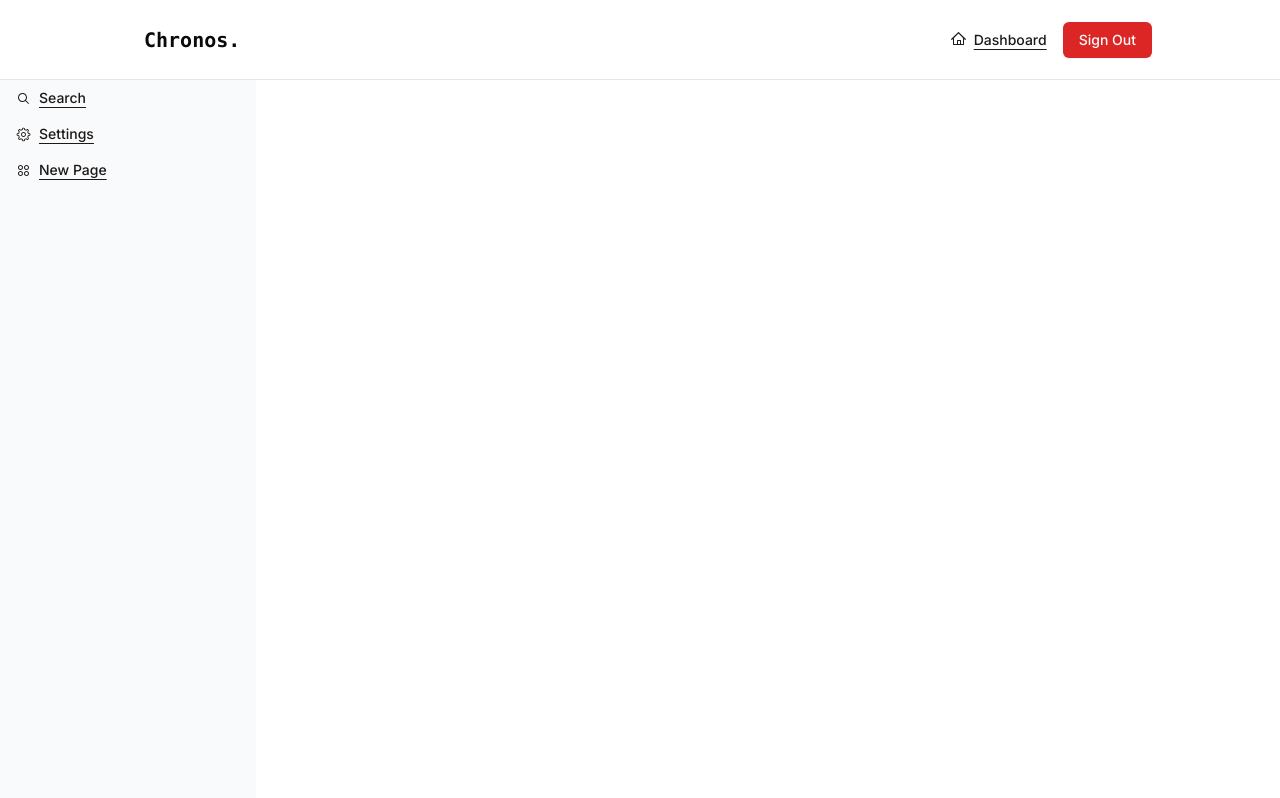
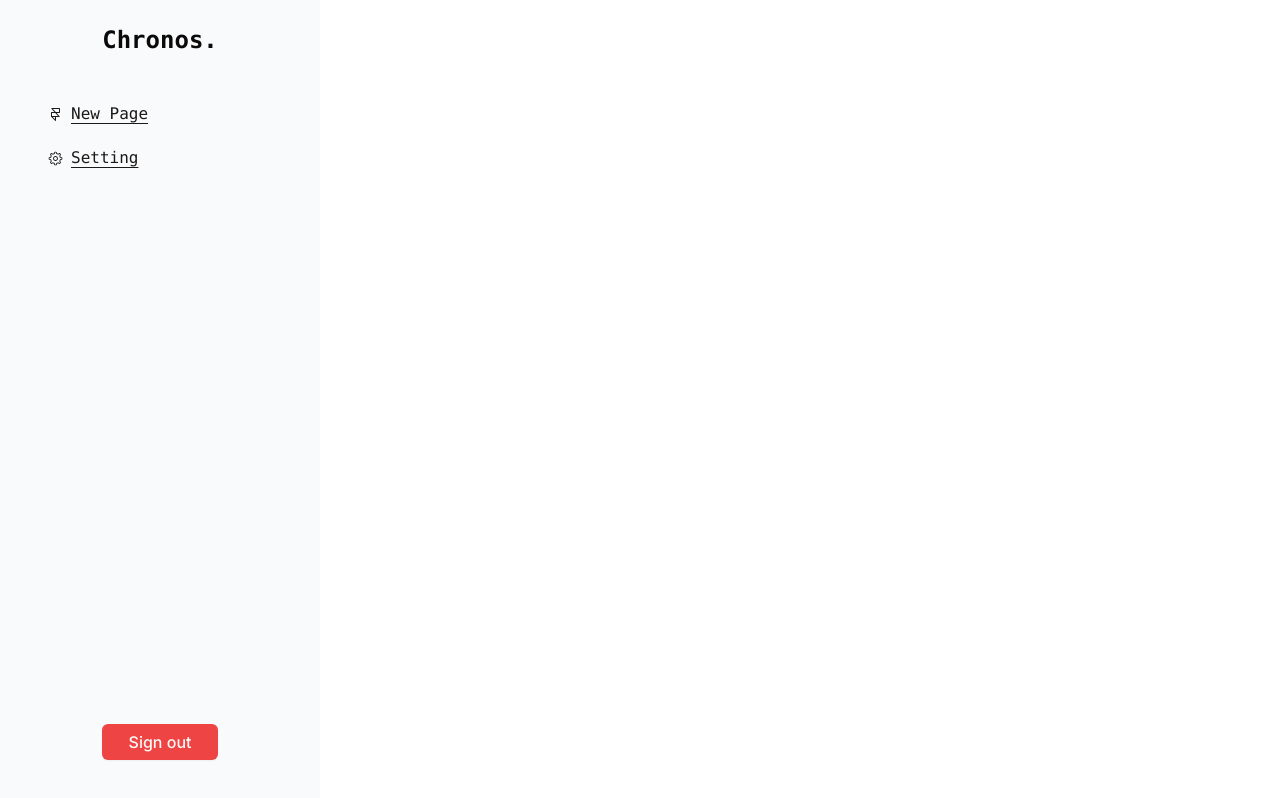
Before and after one commit to KushalHarsora/Chronos, a Next.js app: page /dashboard in a window 1280 px wide. Built offline with nearby package versions, Linux system fonts and the light colour scheme.

Commit message:
some changes

```diff
--- a/src/app/dashboard/page.tsx
+++ b/src/app/dashboard/page.tsx
@@ -2,7 +2,7 @@
 
 import { Button } from "@/components/ui/button"
 import { Sheet, SheetContent, SheetTrigger } from "@/components/ui/sheet"
-import { GearIcon, HamburgerMenuIcon, MagnifyingGlassIcon, HomeIcon, TokensIcon } from "@radix-ui/react-icons"
+import { FramerLogoIcon, GearIcon } from "@radix-ui/react-icons"
 import axios from "axios"
 import { useRouter } from "next/navigation"
 import React from "react"
@@ -38,115 +38,37 @@ const Dashboard = () => {
     return (
         <React.Fragment>
             <main className=" h-screen w-screen flex justify-center items-center">
-                {/* Navbar */}
-                <section className=" fixed z-0 h-[10vh] w-screen top-0 left-0 flex flex-row justify-between px-[10%] items-center border-b-[1.5px] bg-white/75 backdrop-blur-lg">
-                    <div>
-                        <Button variant={'ghost'} onClick={() => { router.push('/') }} className=" font-mono font-semibold text-xl hover:bg-transparent">
+                {/* Left Section */}
+                <section className=" h-screen w-1/4 absolute left-0 top-0 bg-slate-50 flex flex-col justify-center items-center">
+                    <div className=" h-[10vh] w-full absolute top-0 left-0 flex justify-center items-center">
+                        <Button variant={'ghost'} onClick={() => { router.push('/') }} className=" font-mono font-semibold text-2xl hover:bg-transparent">
                             Chronos.
                         </Button>
                     </div>
-                    <div className=" flex flex-row max-lg:hidden">
-                        <Button
-                            variant={'link'}
-                            className=" w-full gap-2 underline"
-                            onClick={() => { router.push('/dashboard') }}
-                        >
-                            <HomeIcon />
-                            Dashboard
+                    <div className=" h-[90vh] w-full absolute top-[10vh] left-0 px-4 flex flex-col justify-between items-center">
+                        <div className=" h-fit w-full flex flex-col justify-start items-start gap-2 px-4 mt-4">
+                        <Button variant={'link'} onClick={() => {}} className=" font-mono font-medium text-base hover:bg-transparent underline gap-2">
+                            <FramerLogoIcon />
+                            New Page
                         </Button>
-                        <Button
-                            variant={'destructive'}
-                            className=" bg-red-600 w-1/2 hover:bg-red-600"
-                            onClick={handlelogout}
-                        >
-                            Sign Out
+                        <Button variant={'link'} onClick={() => {}} className=" font-mono font-medium text-base hover:bg-transparent underline gap-2">
+                            <GearIcon />
+                            Setting
                         </Button>
-                    </div>
-                    <div className=" lg:hidden">
-                        <Sheet>
-                            <SheetTrigger asChild>
-                                <Button variant={'ghost'} className=" hover:bg-transparent">
-                                    <HamburgerMenuIcon />
-                                </Button>
-                            </SheetTrigger>
-                            <SheetContent>
-                                <div className=" w-full h-full flex flex-col justify-between items-center overflow-hidden">
-                                    <div className=" mt-[5vh] h-2/6 w-full flex flex-col justify-evenly items-center">
-                                        <Button
-                                            variant={'link'}
-                                            className=" w-full gap-2 underline"
-                                            onClick={() => { }}
-                                        >
-                                            <MagnifyingGlassIcon />
-                                            Search
-                                        </Button>
-                                        <Button
-                                            variant={'link'}
-                                            className=" w-full gap-2 underline"
-                                            onClick={() => { router.push('/dashboard') }}
-                                        >
-                                            <HomeIcon />
-                                            Dashboard
-                                        </Button>
-                                        <Button
-                                            variant={'link'}
-                                            className=" w-full gap-2 underline"
-                                            onClick={() => { router.push('/setting') }}
-                                        >
-                                            <GearIcon />
-                                            Settings
-                                        </Button>
-                                        <Button
-                                            variant={'link'}
-                                            className=" w-full gap-2 underline"
-                                            onClick={() => { router.push('/') }}
-                                        >
-                                            <TokensIcon />
-                                            New Page
-                                        </Button>
-                                    </div>
-                                    <Button
-                                        variant={'destructive'}
-                                        className=" bg-red-600 w-1/2 hover:bg-red-600"
-                                        onClick={handlelogout}
-                                    >
-                                        Sign Out
-                                    </Button>
-                                </div>
-                            </SheetContent>
-                        </Sheet>
+                        </div>
+                        <div className=" h-fit w-full flex justify-center items-center mb-10">
+                            <Button
+                                variant={'destructive'}
+                                className=" text-base w-2/5"
+                                onClick={handlelogout}
+                            >
+                                Sign out
+                            </Button>
+                        </div>
                     </div>
                 </section>
-                <section className=" absolute top-[10vh] left-0 h-[90vh] w-full flex justify-center items-center">
-                    <div className=" absolute left-0 top-0 w-1/5 h-[90vh] bg-gray-50 flex flex-col justify-start items-start">
-                        <Button
-                            variant={'link'}
-                            className=" w-fit gap-2 underline"
-                            onClick={() => { }}
-                        >
-                            <MagnifyingGlassIcon />
-                            Search
-                        </Button>
-                        <Button
-                            variant={'link'}
-                            className=" w-fit gap-2 underline"
-                            onClick={() => { router.push('/setting') }}
-                        >
-                            <GearIcon />
-                            Settings
-                        </Button>
-                        <Button
-                            variant={'link'}
-                            className=" w-fit gap-2 underline"
-                            onClick={() => { router.push('/') }}
-                        >
-                            <TokensIcon />
-                            New Page
-                        </Button>
-                    </div>
-                    <div>
+                <section className=" h-screen w-3/4 absolute left-1/4 top-0 bg-white">
 
-                    </div>
                 </section>
             </main>
         </React.Fragment>
--- a/src/app/page.tsx
+++ b/src/app/page.tsx
@@ -67,10 +67,10 @@ export default function Home() {
       {/* Main */}
       <section className=" absolute top-[10vh] left-0 z-0 h-[90vh] w-screen flex flex-row justify-center items-center gap-1 max-lg:flex-col">
         <div className=" w-1/2 h-[90vh] flex flex-col justify-center items-center gap-3 max-lg:w-screen max-lg:mx-2 max-lg:h-[30vh] max-lg:absolute max-lg:top-[10vh] max-lg:left-0">
-          <h1 className=" text-4xl font-bold max-lg:text-3xl max-lg:hidden">
+          <h1 className=" text-4xl font-bold max-lg:text-3xl">
             Welcome to <span className=" font-extrabold underline">Chronos</span>.
           </h1>
-          <TextGenerateEffect className=" flex justify-center items-center px-4" words={words} />
+          <TextGenerateEffect className=" flex justify-center items-center px-4 max-lg:text-sm" words={words} />
           <Button
             className=" gap-2"
             onClick={() => { router.push('/sign-up') }}
@@ -80,7 +80,7 @@ export default function Home() {
           </Button>
         </div>
         <div className=" w-1/2 h-[90vh] flex justify-center items-center max-lg:w-screen max-lg:mx-2 max-lg:h-[50vh] max-lg:absolute max-lg:top-[40vh] max-lg:left-0 max-lg:overflow-hidden">
-          <div className=" w-fit h-fit shadow-lg shadow-gray-300 overflow-hidden px-6 rounded-2xl max-lg:overflow-hidden">
+          <div className=" w-fit h-fit overflow-hidden px-6 rounded-2xl max-lg:overflow-hidden">
             <Image src={'logo.svg'} height={400} width={500} priority alt={"logo"} />
           </div>
         </div>
--- a/src/components/ui/text-generate-effect.tsx
+++ b/src/components/ui/text-generate-effect.tsx
@@ -53,7 +53,7 @@ export const TextGenerateEffect = ({
   return (
     <div className={cn("font-bold", className)}>
       <div className="mt-4">
-        <div className=" dark:text-white text-black text-2xl leading-snug tracking-wide">
+        <div className=" dark:text-white text-black text-xl max-lg:text-base leading-snug tracking-wide">
           {renderWords()}
         </div>
       </div>
```
